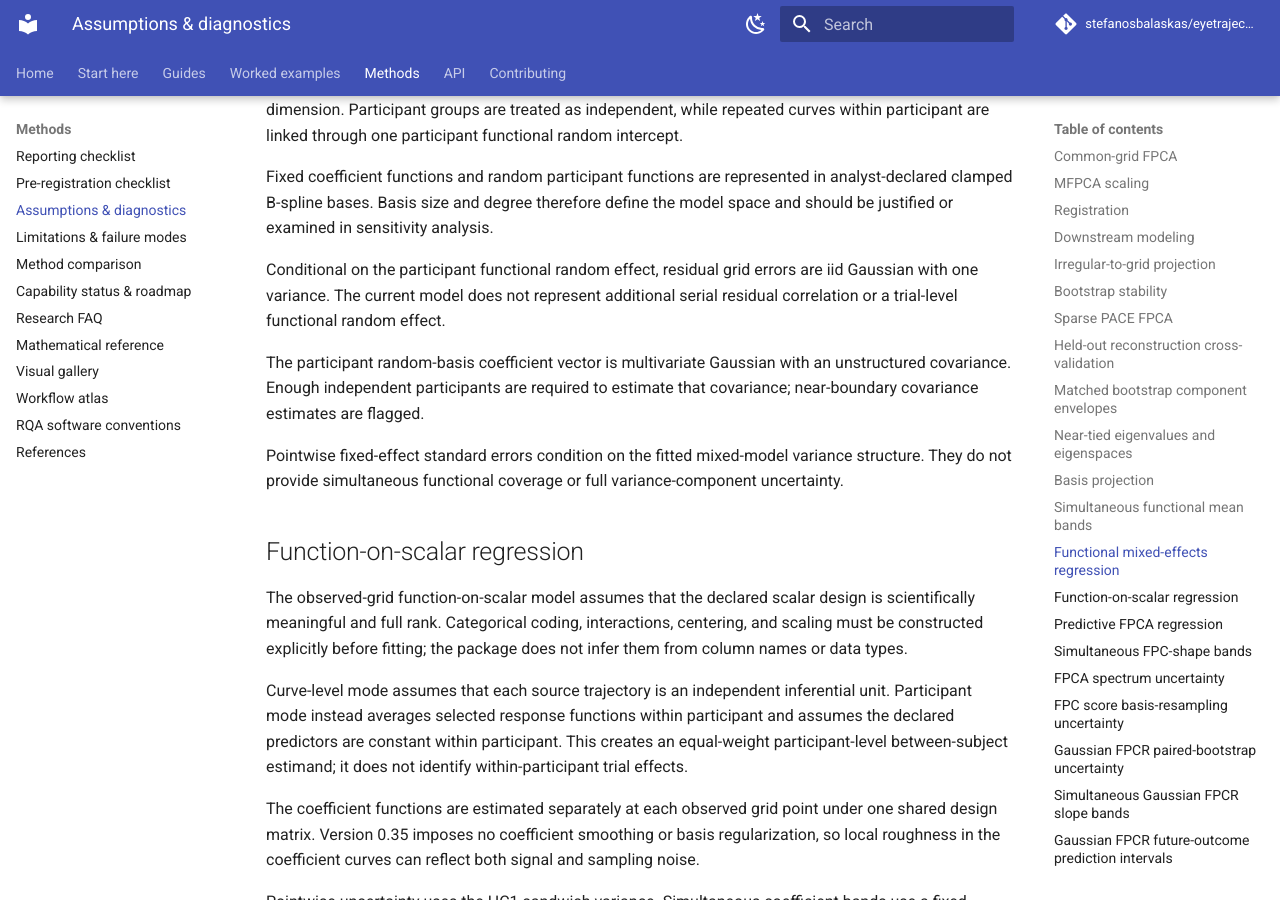
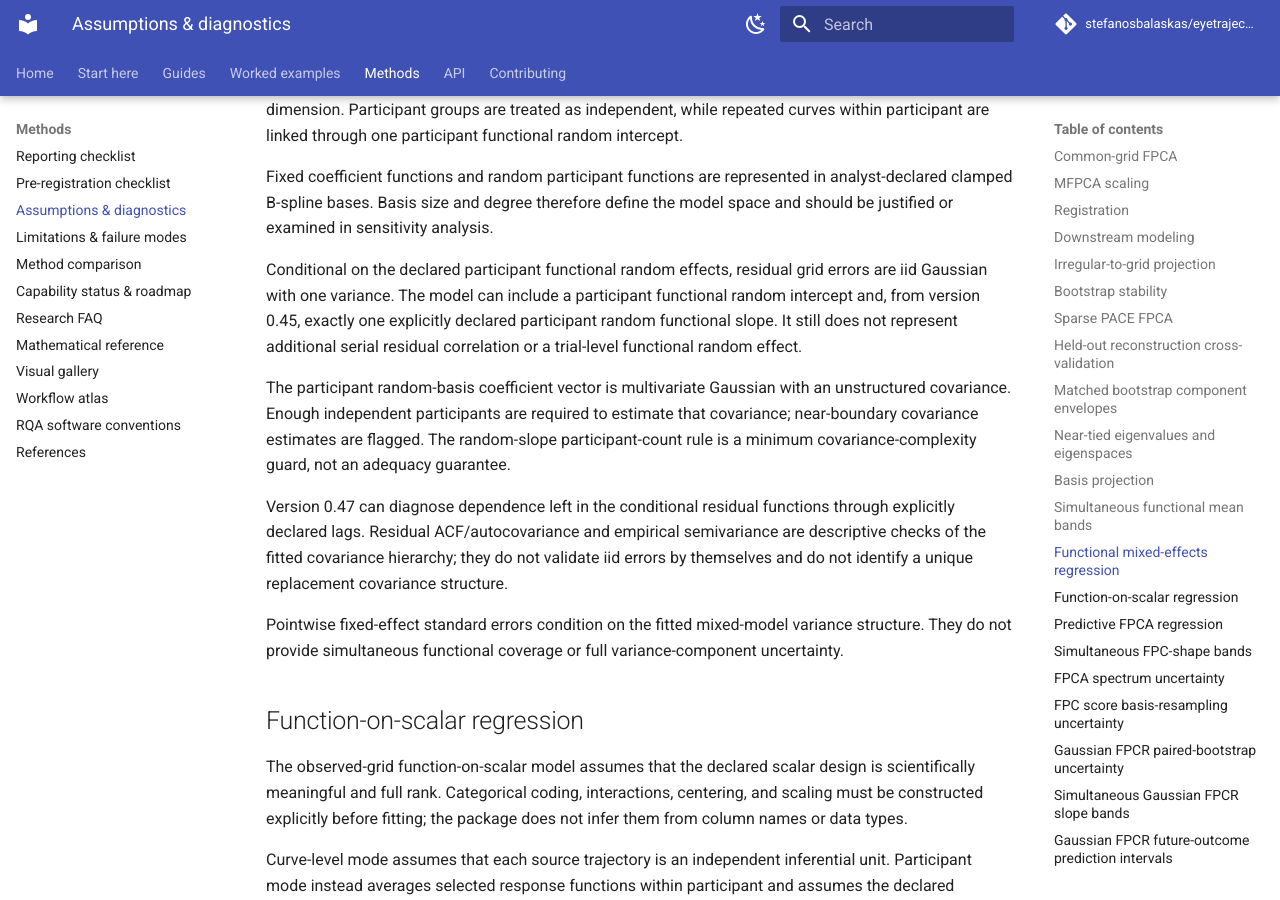
Before and after one commit to stefanosbalaskas/eyetrajectoriespy, an MkDocs documentation site: the page built from docs/methods/assumptions.md, in a window 1280 px wide and 900 px high, scrolled down 2814 px. Built offline with MkDocs 1.6.1 and Material for MkDocs 9.7.7, drawn with Linux system fonts in a browser that asks for light colours; comment, search, counter and statistics services are not loaded.

Commit message:
Update mixed-effects assumptions through 0.47

```diff
--- a/docs/methods/assumptions.md
+++ b/docs/methods/assumptions.md
@@ -81,14 +81,24 @@ in analyst-declared clamped B-spline bases. Basis size and degree therefore
 define the model space and should be justified or examined in sensitivity
 analysis.
 
-Conditional on the participant functional random effect, residual grid errors
-are iid Gaussian with one variance. The current model does not represent
-additional serial residual correlation or a trial-level functional random
-effect.
+Conditional on the declared participant functional random effects, residual
+grid errors are iid Gaussian with one variance. The model can include a
+participant functional random intercept and, from version 0.45, exactly one
+explicitly declared participant random functional slope. It still does not
+represent additional serial residual correlation or a trial-level functional
+random effect.
 
 The participant random-basis coefficient vector is multivariate Gaussian with
 an unstructured covariance. Enough independent participants are required to
-estimate that covariance; near-boundary covariance estimates are flagged.
+estimate that covariance; near-boundary covariance estimates are flagged. The
+random-slope participant-count rule is a minimum covariance-complexity guard,
+not an adequacy guarantee.
+
+Version 0.47 can diagnose dependence left in the conditional residual
+functions through explicitly declared lags. Residual ACF/autocovariance and
+empirical semivariance are descriptive checks of the fitted covariance
+hierarchy; they do not validate iid errors by themselves and do not identify a
+unique replacement covariance structure.
 
 Pointwise fixed-effect standard errors condition on the fitted mixed-model
 variance structure. They do not provide simultaneous functional coverage or
```
